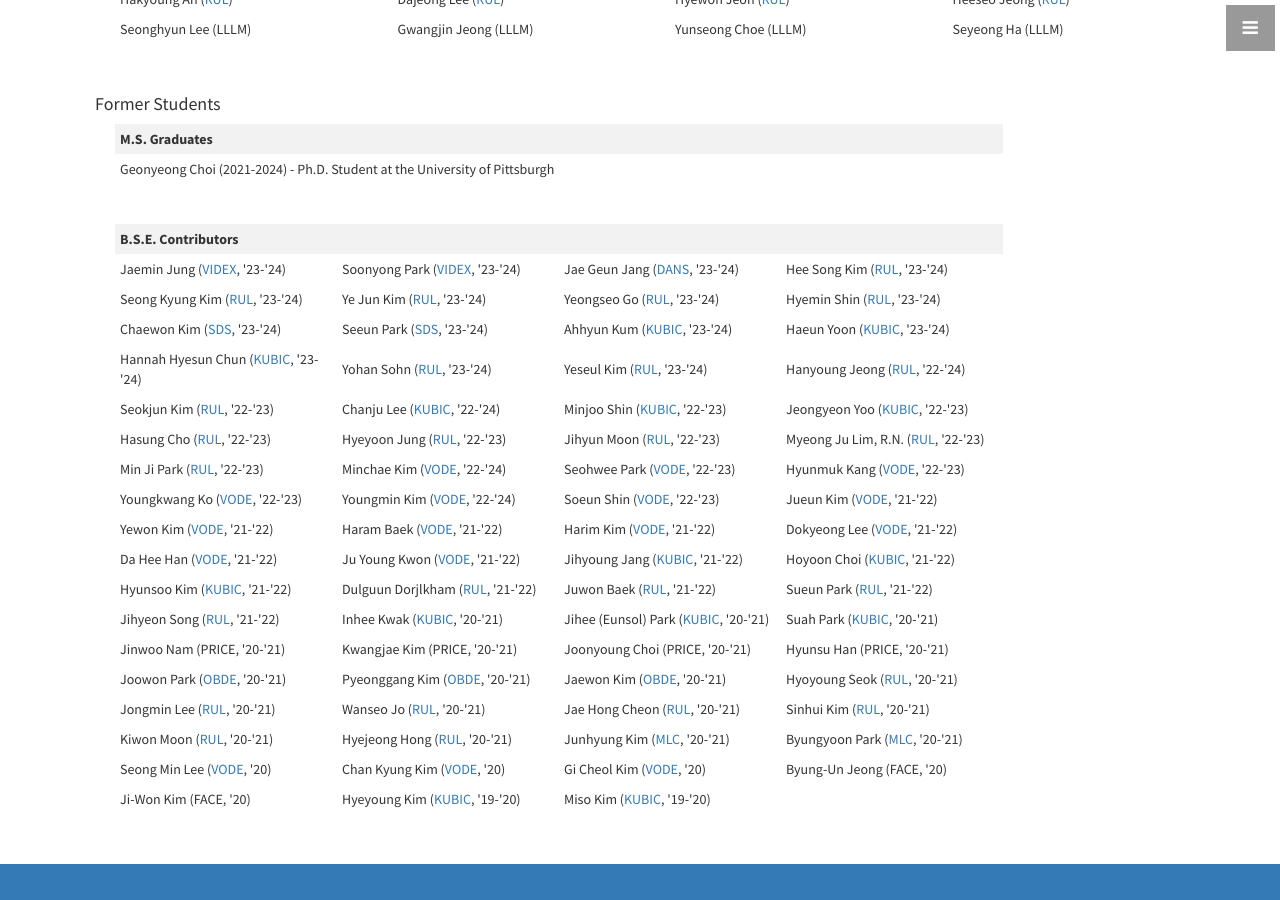
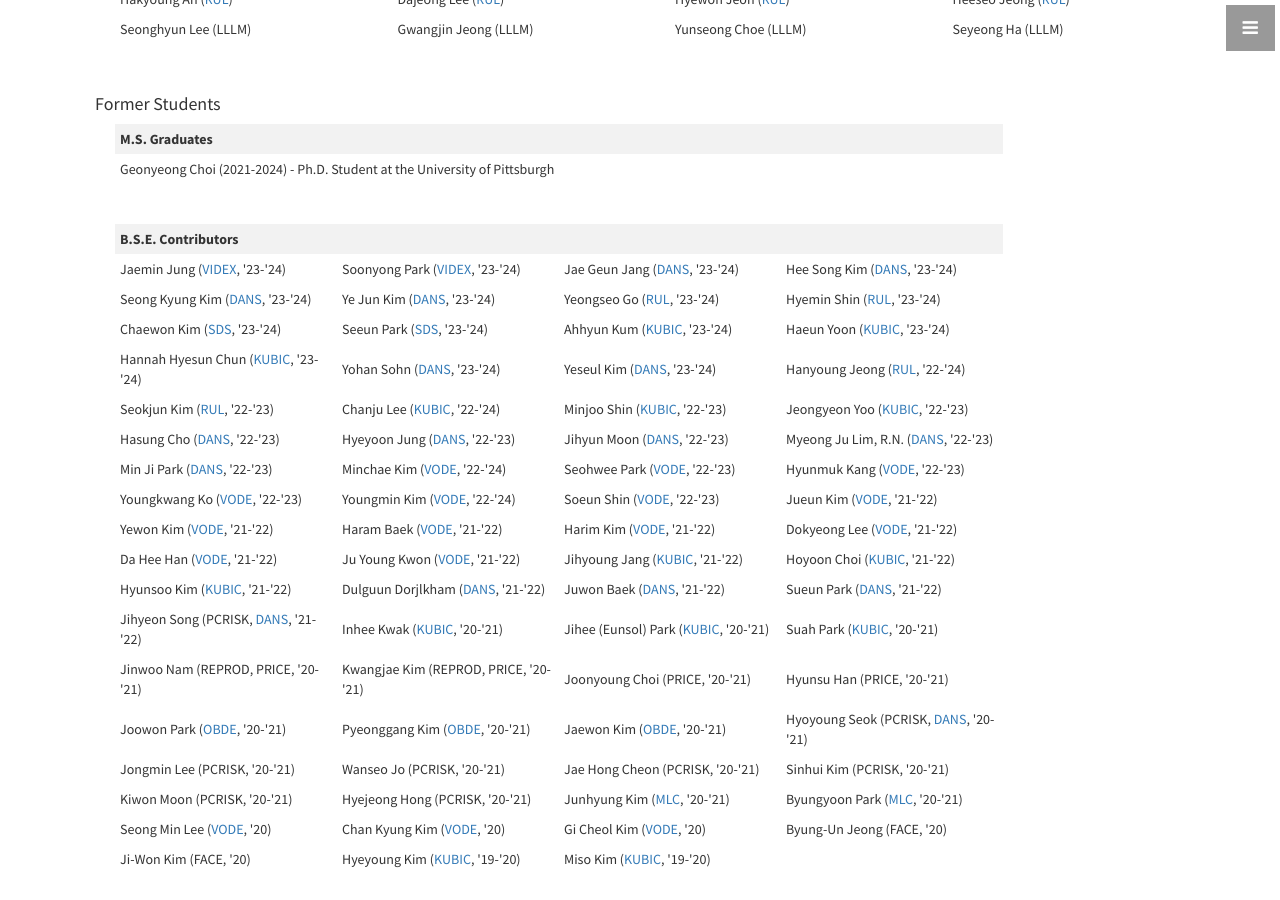
Before and after one commit to nth221/nth221.github.io, a Jekyll site: the page built from index.html, in a window 1280 px wide and 900 px high, scrolled down 1632 px. Built offline with Jekyll 4.4.1, drawn with Linux system fonts in a browser that asks for light colours.

Commit message:
modified:   _includes/about.html

```diff
--- a/_includes/about.html
+++ b/_includes/about.html
@@ -99,11 +99,11 @@
               <td width="192">Jaemin Jung (<a href="pages/projects#vode">VIDEX</a>, '23-'24)</td>
               <td width="192">Soonyong Park (<a href="pages/projects#vode">VIDEX</a>, '23-'24)</td>
               <td width="192">Jae Geun Jang (<a href="pages/projects#medical-ai">DANS</a>, '23-'24)</td>
-              <td width="192">Hee Song Kim (<a href="pages/projects#rul">RUL</a>, '23-'24)</td>
+              <td width="192">Hee Song Kim (<a href="pages/projects#medical-ai">DANS</a>, '23-'24)</td>
             </tr>
             <tr>
-              <td width="192">Seong Kyung Kim (<a href="pages/projects#rul">RUL</a>, '23-'24)</td>
-              <td width="192">Ye Jun Kim (<a href="pages/projects#rul">RUL</a>, '23-'24)</td>
+              <td width="192">Seong Kyung Kim (<a href="pages/projects#medical-ai">DANS</a>, '23-'24)</td>
+              <td width="192">Ye Jun Kim (<a href="pages/projects#medical-ai">DANS</a>, '23-'24)</td>
               <td width="192">Yeongseo Go (<a href="pages/projects#rul">RUL</a>, '23-'24)</td>
               <td width="192">Hyemin Shin (<a href="pages/projects#rul">RUL</a>, '23-'24)</td>
             </tr>
@@ -115,8 +115,8 @@
             </tr>
             <tr>
               <td width="192">Hannah Hyesun Chun (<a href="pages/projects#kubic">KUBIC</a>, '23-'24)</td>
-              <td width="192">Yohan Sohn (<a href="pages/projects#rul">RUL</a>, '23-'24)</td>
-              <td width="192">Yeseul Kim (<a href="pages/projects#rul">RUL</a>, '23-'24)</td>
+              <td width="192">Yohan Sohn (<a href="pages/projects#medical-ai">DANS</a>, '23-'24)</td>
+              <td width="192">Yeseul Kim (<a href="pages/projects#medical-ai">DANS</a>, '23-'24)</td>
               <td width="192">Hanyoung Jeong (<a href="pages/projects#rul">RUL</a>, '22-'24)</td>
             </tr>
             <tr>
@@ -126,13 +126,13 @@
               <td width="192">Jeongyeon Yoo (<a href="pages/projects#kubic">KUBIC</a>, '22-'23)</td>
             </tr>
             <tr>
-              <td width="192">Hasung Cho (<a href="pages/projects#rul">RUL</a>, '22-'23)</td>
-              <td width="192">Hyeyoon Jung (<a href="pages/projects#rul">RUL</a>, '22-'23)</td>
-              <td width="192">Jihyun Moon (<a href="pages/projects#rul">RUL</a>, '22-'23)</td>
-              <td width="192">Myeong Ju Lim, R.N. (<a href="pages/projects#rul">RUL</a>, '22-'23)</td>
+              <td width="192">Hasung Cho (<a href="pages/projects#medical-ai">DANS</a>, '22-'23)</td>
+              <td width="192">Hyeyoon Jung (<a href="pages/projects#medical-ai">DANS</a>, '22-'23)</td>
+              <td width="192">Jihyun Moon (<a href="pages/projects#medical-ai">DANS</a>, '22-'23)</td>
+              <td width="192">Myeong Ju Lim, R.N. (<a href="pages/projects#medical-ai">DANS</a>, '22-'23)</td>
             </tr>
             <tr>
-              <td width="192">Min Ji Park (<a href="pages/projects#rul">RUL</a>, '22-'23)</td>
+              <td width="192">Min Ji Park (<a href="pages/projects#medical-ai">DANS</a>, '22-'23)</td>
               <td width="192">Minchae Kim (<a href="pages/projects#vode">VODE</a>, '22-'24)</td>
               <td width="192">Seohwee Park (<a href="pages/projects#vode">VODE</a>, '22-'23)</td>
               <td width="192">Hyunmuk Kang (<a href="pages/projects#vode">VODE</a>, '22-'23)</td>
@@ -157,19 +157,19 @@
             </tr>
             <tr>
               <td width="192">Hyunsoo Kim (<a href="pages/projects#kubic">KUBIC</a>, '21-'22)</td>
-              <td width="192">Dulguun Dorjlkham (<a href="pages/projects#rul">RUL</a>, '21-'22)</td>
-              <td width="192">Juwon Baek (<a href="pages/projects#rul">RUL</a>, '21-'22)</td>
-              <td width="192">Sueun Park (<a href="pages/projects#rul">RUL</a>, '21-'22)</td>
+              <td width="192">Dulguun Dorjlkham (<a href="pages/projects#medical-ai">DANS</a>, '21-'22)</td>
+              <td width="192">Juwon Baek (<a href="pages/projects#medical-ai">DANS</a>, '21-'22)</td>
+              <td width="192">Sueun Park (<a href="pages/projects#medical-ai">DANS</a>, '21-'22)</td>
             </tr>
             <tr>
-              <td width="192">Jihyeon Song (<a href="pages/projects#rul">RUL</a>, '21-'22)</td>
+              <td width="192">Jihyeon Song (PCRISK, <a href="pages/projects#medical-ai">DANS</a>, '21-'22)</td>
               <td width="192">Inhee Kwak (<a href="pages/projects#kubic">KUBIC</a>, '20-'21)</td>
               <td width="192">Jihee (Eunsol) Park (<a href="pages/projects#kubic">KUBIC</a>, '20-'21)</td>
               <td width="192">Suah Park (<a href="pages/projects#kubic">KUBIC</a>, '20-'21)</td>
             </tr>
             <tr>
-              <td width="192">Jinwoo Nam (PRICE, '20-'21)</td>
-              <td width="192">Kwangjae Kim (PRICE, '20-'21)</td>
+              <td width="192">Jinwoo Nam (REPROD, PRICE, '20-'21)</td>
+              <td width="192">Kwangjae Kim (REPROD, PRICE, '20-'21)</td>
               <td width="192">Joonyoung Choi (PRICE, '20-'21)</td>
               <td width="192">Hyunsu Han (PRICE, '20-'21)</td>
             </tr>
@@ -177,17 +177,17 @@
               <td width="192">Joowon Park (<a href="pages/projects#vode">OBDE</a>, '20-'21)</td>
               <td width="192">Pyeonggang Kim (<a href="pages/projects#vode">OBDE</a>, '20-'21)</td>
               <td width="192">Jaewon Kim (<a href="pages/projects#vode">OBDE</a>, '20-'21)</td>
-              <td width="192">Hyoyoung Seok (<a href="pages/projects#rul">RUL</a>, '20-'21)</td>
+              <td width="192">Hyoyoung Seok (PCRISK, <a href="pages/projects#medical-ai">DANS</a>, '20-'21)</td>
             </tr>
             <tr>
-              <td width="192">Jongmin Lee (<a href="pages/projects#rul">RUL</a>, '20-'21)</td>
-              <td width="192">Wanseo Jo (<a href="pages/projects#rul">RUL</a>, '20-'21)</td>
-              <td width="192">Jae Hong Cheon (<a href="pages/projects#rul">RUL</a>, '20-'21)</td>
-              <td width="192">Sinhui Kim (<a href="pages/projects#rul">RUL</a>, '20-'21)</td>
+              <td width="192">Jongmin Lee (PCRISK, '20-'21)</td>
+              <td width="192">Wanseo Jo (PCRISK, '20-'21)</td>
+              <td width="192">Jae Hong Cheon (PCRISK, '20-'21)</td>
+              <td width="192">Sinhui Kim (PCRISK, '20-'21)</td>
             </tr>
             <tr>
-              <td width="192">Kiwon Moon (<a href="pages/projects#rul">RUL</a>, '20-'21)</td>
-              <td width="192">Hyejeong Hong (<a href="pages/projects#rul">RUL</a>, '20-'21)</td>
+              <td width="192">Kiwon Moon (PCRISK, '20-'21)</td>
+              <td width="192">Hyejeong Hong (PCRISK, '20-'21)</td>
               <td width="192">Junhyung Kim (<a href="pages/projects#ml-method">MLC</a>, '20-'21)</td>
               <td width="192">Byungyoon Park (<a href="pages/projects#ml-method">MLC</a>, '20-'21)</td>
             </tr>
```
